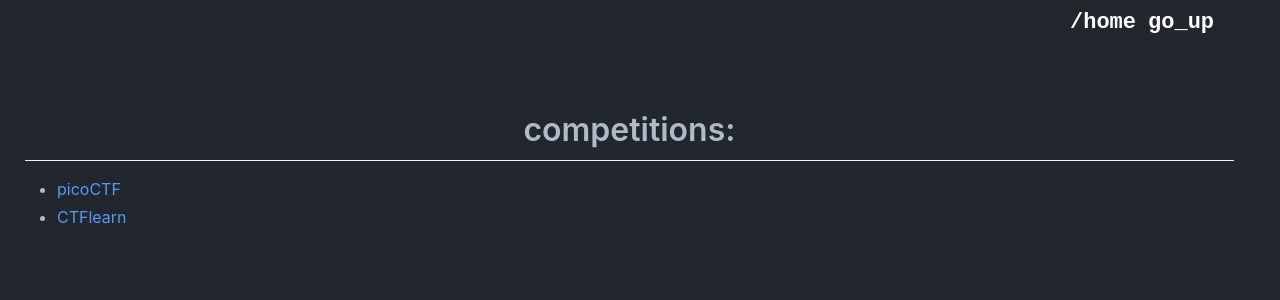
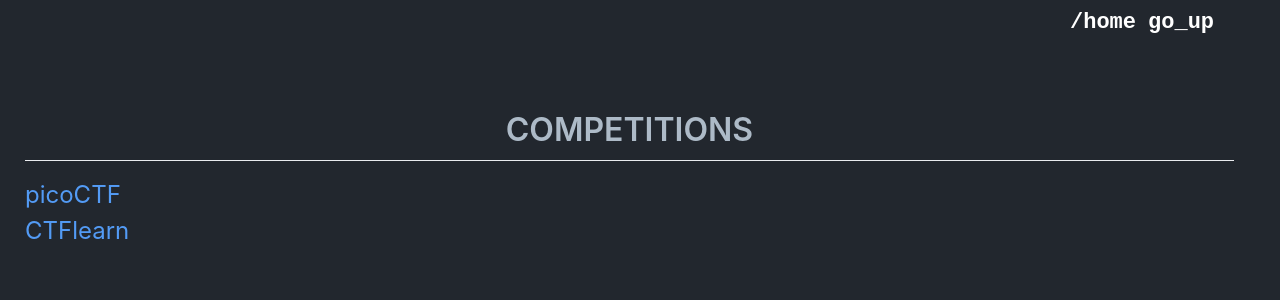
Before and after one commit to tadeuszwachowski/CTFwriteups, a Jekyll site: the page built from index.html, in a window 1280 px wide. Shown: the top 300 px of the page. Built offline with Jekyll 4.4.1, drawn with Linux system fonts in a browser that asks for light colours; Markdown is read by kramdown in place of the engine named in the settings.

Commit message:
Update index.html

```diff
--- a/css/main.css
+++ b/css/main.css
@@ -49,6 +49,11 @@
 
 #navbar a {
   font-size: 22px;
+}
+
+#comp-list {
+  font-size: 24px;
+  color: #eaecef;
 }
 
 
--- a/index.html
+++ b/index.html
@@ -1,9 +1,9 @@
 ---
 layout: writeup
 ---
-<h1 align="center">competitions:</h1>
+<h1 align="center">COMPETITIONS</h1>
 
-<ul>
-	<li><a href="{{site.baseurl}}/picoctf/">picoCTF</a></li>
-	<li><a href="{{site.baseurl}}/ctflearn/">CTFlearn</a></li>
-</ul>
+<div id="comp-list">
+	<a href="{{site.baseurl}}/picoctf/">picoCTF</a> <br>
+	<a href="{{site.baseurl}}/ctflearn/">CTFlearn</a>
+</div>
```
